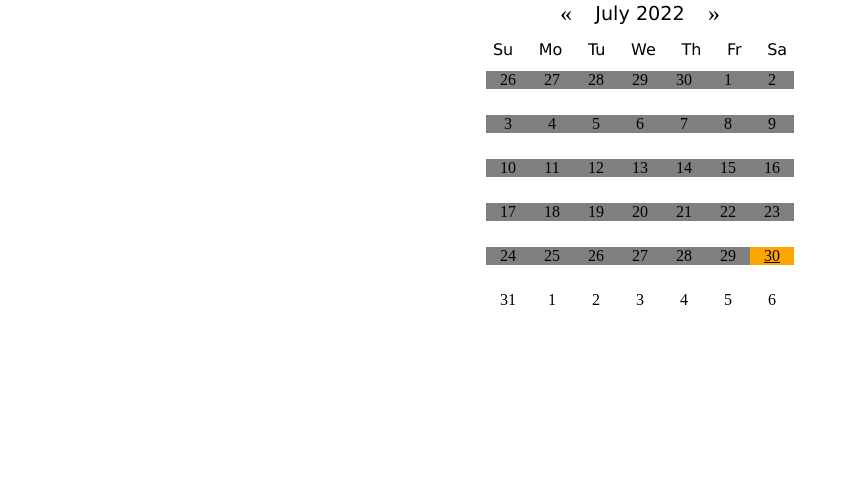
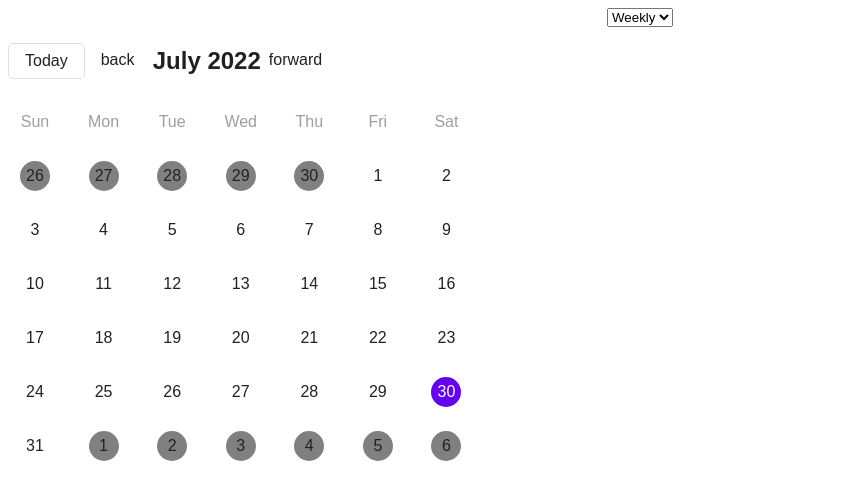
Before and after one commit to fdjokic/custom-calendar-date-fns, a React (Create React App) app: page / in a window 1280 px wide. Shown: the top 500 px of the page, without its empty margins (0-849 px from the left). Built offline with nearby package versions, Linux system fonts and the light colour scheme.

Commit message:
feat: initial commit

```diff
--- a/package.json
+++ b/package.json
@@ -6,6 +6,7 @@
     "@testing-library/jest-dom": "^5.16.4",
     "@testing-library/react": "^13.3.0",
     "@testing-library/user-event": "^13.5.0",
+    "date-fns": "^2.29.3",
     "moment": "^2.29.4",
     "react": "^18.2.0",
     "react-dom": "^18.2.0",
--- a/src/App.css
+++ b/src/App.css
@@ -1,38 +1,84 @@
 .App {
+  font-family: sans-serif;
   text-align: center;
+  color: #212121;
+}
+section {
+  width: 30rem;
+}
+.changeMonth {
+  margin: 0px 20px;
 }
 
-.App-logo {
-  height: 40vmin;
-  pointer-events: none;
+.header {
+  display: flex;
+  align-items: center;
+  width: 20rem;
 }
 
-@media (prefers-reduced-motion: no-preference) {
-  .App-logo {
-    animation: App-logo-spin infinite 20s linear;
-  }
+.currentMonth {
+  margin-left: 24px;
+  font-size: 24px;
 }
 
-.App-header {
-  background-color: #282c34;
-  min-height: 100vh;
-  display: flex;
-  flex-direction: column;
-  align-items: center;
-  justify-content: center;
-  font-size: calc(10px + 2vmin);
-  color: white;
+.weekContainer {
+  display: grid;
+  grid-template-columns: repeat(7, 1fr);
 }
 
-.App-link {
-  color: #61dafb;
+.day {
+  margin: 12px;
+  height: 30px;
+  width: 30px;
+  cursor: pointer;
+  display: flex;
+  justify-content: center;
+  align-items: center;
+  border-radius: 50%;
 }
 
-@keyframes App-logo-spin {
-  from {
-    transform: rotate(0deg);
-  }
-  to {
-    transform: rotate(360deg);
-  }
+.weekNames {
+  color: #9e9e9e;
+  cursor: default;
 }
+
+.inactiveDay {
+  color: #9e9e9e;
+}
+.today {
+  background: #efefee;
+  border-radius: 50%;
+}
+
+.selectedDay {
+  color: white;
+  background: #6600f0;
+  border-radius: 50%;
+}
+
+.navIcon {
+  width: 20px;
+  height: 20px;
+  padding: 8px;
+  cursor: pointer;
+}
+
+.navIcon:hover {
+  border-radius: 50%;
+  background: #efefee;
+}
+
+.todayButton {
+  border: 1px solid #e0e0e0;
+  border-radius: 5px;
+  padding: 8px 16px;
+  cursor: pointer;
+  margin-right: 8px;
+}
+
+.todayButton:hover {
+  background: #efefef;
+}
+.before {
+  background-color: gray;
+}
--- a/src/App.js
+++ b/src/App.js
@@ -1,11 +1,18 @@
-import logo from './logo.svg';
-import './App.css';
-import Calendar from './Calendar/Calendar';
+import "./App.css";
+import { useState } from "react";
+import Calendy from "./Calendy";
 
 function App() {
+  const [value, setValue] = useState(new Date());
+  const [type, setType] = useState("daily");
+  console.log(type);
   return (
     <div className="App">
-     <Calendar/>
+      <select onChange={(e) => setType(e.target.value)}>
+        <option value="weekly">Weekly</option>
+        <option value="daily">Daily</option>
+      </select>
+      <Calendy type={type} selectedDate={value} setSelectedDate={setValue} />
     </div>
   );
 }
--- a/src/Calendar/Calendar.js
+++ /dev/null
@@ -1,99 +0,0 @@
-import React, { useState, useEffect } from "react";
-import moment from "moment";
-import "../index.css";
-
-const Calendar = () => {
-  const [calendar, setCalendar] = useState([]);
-  const [value, setValue] = useState(moment().utc());
-  const startDay = value.clone().startOf("month").startOf("week");
-  const endDay = value.clone().endOf("month").endOf("week");
-  const endYear = value
-    .clone()
-    .endOf("y")
-    .set({ hour: 0, minute: 0, second: 0, millisecond: 0 });
-
-  useEffect(() => {
-    const arr = [];
-    const day = startDay.clone().subtract(1, "day");
-
-    while (day.isBefore(endDay, "day")) {
-      arr.push(
-        Array(7)
-          .fill(0)
-          .map(() => day.add(1, "day").clone())
-      );
-    }
-    if (value._d.toString() === endYear._d.toString())
-      setValue(value.clone().startOf("y").add(1, "y"));
-
-    setCalendar(arr);
-  }, [value]);
-
-  const isSame = (day) => {
-    return value.isSame(day, "day");
-  };
-
-  const isToday = (day) => {
-    return day.isSame(new Date(), "day");
-  };
-
-  const isBefore = (day) => {
-    return day.isBefore(new Date(), "day");
-  };
-
-  const dayStyles = (day) => {
-    if (isSame(day)) return "selected";
-    if (isBefore(day)) return "before";
-    if (isToday(day)) return "today";
-
-    return "";
-  };
-  const currentMothYear = () => {
-    return value.format("MMMM") + " " + value.format("YYYY");
-  };
-  const prevMonth = () => {
-    return value.clone().subtract(1, "month");
-  };
-  const nextMonth = () => {
-    return value.clone().add(1, "month");
-  };
-  console.log(value, value.toISOString());
-
-  return (
-    <div className="calendar">
-      <div className="header">
-        <div className="arrow" onClick={() => setValue(prevMonth)}>
-          {String.fromCharCode(171)}
-        </div>
-        <p>{currentMothYear()}</p>
-        <div className="arrow" onClick={() => setValue(nextMonth)}>
-          {String.fromCharCode(187)}
-        </div>
-      </div>
-      <div className="days">
-        {value._locale._weekdaysMin.map((day, idx) => (
-          <div key={idx} className="name-day">
-            {day}
-          </div>
-        ))}
-      </div>
-      {calendar.map((week, idx) => (
-        <div key={idx}>
-          {
-            <div>
-              {week.map((day, idx) => (
-                <div key={idx} className="day" onClick={() => setValue(day)}>
-                  <div className={dayStyles(day)}>
-                    {day.format("D").toString()}
-                  </div>
-                </div>
-              ))}
-            </div>
-          }
-        </div>
-      ))}
-    </div>
-  );
-};
-
-export default Calendar;
--- /dev/null
+++ b/src/Calendy.js
@@ -0,0 +1,149 @@
+import React, { useState } from "react";
+import "./App.css";
+import {
+  format,
+  startOfWeek,
+  addDays,
+  startOfMonth,
+  endOfMonth,
+  endOfWeek,
+  isSameDay,
+  subMonths,
+  addMonths,
+  isBefore,
+  isAfter,
+} from "date-fns";
+import { convertDateToISO } from "./helper";
+
+// import { AiOutlineLeft, AiOutlineRight } from "react-icons/ai";
+
+const Calendy = ({ type, selectedDate, setSelectedDate }) => {
+  const [activeDate, setActiveDate] = useState(new Date());
+  const [dispatchValue, setDispatchValue] = useState();
+
+  const getHeader = () => {
+    return (
+      <div class="header">
+        <div
+          className="todayButton"
+          onClick={() => {
+            setSelectedDate(new Date());
+            setActiveDate(new Date());
+          }}
+        >
+          Today
+        </div>
+        <span
+          className="navIcon"
+          onClick={() => setActiveDate(subMonths(activeDate, 1))}
+        >
+          back
+        </span>
+        <h2 className="currentMonth">{format(activeDate, "MMMM yyyy")}</h2>
+
+        <span
+          className="navIcon"
+          onClick={() => setActiveDate(addMonths(activeDate, 1))}
+        >
+          forward
+        </span>
+      </div>
+    );
+  };
+
+  const getWeekDaysNames = () => {
+    const weekStartDate = startOfWeek(activeDate);
+    const weekDays = [];
+    for (let day = 0; day < 7; day++) {
+      weekDays.push(
+        <div className="day weekNames">
+          {format(addDays(weekStartDate, day), "E")}
+        </div>
+      );
+    }
+    return <div className="weekContainer">{weekDays}</div>;
+  };
+
+  const getDayStyles = (currentDate) => {
+    const today = new Date();
+
+    if (type === "weekly") {
+      const startDate = startOfWeek(selectedDate);
+      const endDate = endOfWeek(selectedDate);
+      if (currentDate <= endDate && currentDate >= startDate) {
+        return "day selectedDay";
+      }
+    }
+    if (isBefore(currentDate, startOfMonth(today))) return "day before";
+    if (isSameDay(currentDate, selectedDate)) return "day selectedDay";
+    if (isAfter(currentDate, endOfMonth(today))) return "day before";
+    return "day ";
+  };
+
+  const handleChange = (date) => {
+    setSelectedDate(date);
+
+    if (type === "weekly") {
+      const startDate = startOfWeek(selectedDate);
+      const endDate = endOfWeek(selectedDate);
+
+      setDispatchValue({
+        from: convertDateToISO(startDate),
+        to: convertDateToISO(endDate),
+      });
+      return;
+    }
+    setDispatchValue(convertDateToISO(date));
+  };
+
+  console.log(dispatchValue);
+  const generateDatesForCurrentWeek = (date, selectedDate, activeDate) => {
+    let currentDate = date;
+
+    const week = [];
+    for (let day = 0; day < 7; day++) {
+      const cloneDate = currentDate;
+      week.push(
+        <div
+          className={getDayStyles(currentDate, selectedDate)}
+          onClick={() => {
+            handleChange(cloneDate);
+          }}
+        >
+          {format(currentDate, "d")}
+        </div>
+      );
+      currentDate = addDays(currentDate, 1);
+    }
+    return <>{week}</>;
+  };
+  const getDates = () => {
+    const startOfTheSelectedMonth = startOfMonth(activeDate);
+    const endOfTheSelectedMonth = endOfMonth(activeDate);
+    const startDate = startOfWeek(startOfTheSelectedMonth);
+    const endDate = endOfWeek(endOfTheSelectedMonth);
+
+    let currentDate = startDate;
+
+    const allWeeks = [];
+
+    while (currentDate <= endDate) {
+      allWeeks.push(
+        generateDatesForCurrentWeek(currentDate, selectedDate, activeDate)
+      );
+      currentDate = addDays(currentDate, 7);
+    }
+
+    return <div className="weekContainer">{allWeeks}</div>;
+  };
+
+  return (
+    <section>
+      {getHeader()}
+      {getWeekDaysNames()}
+      {getDates()}
+    </section>
+  );
+};
+
+export default Calendy;
--- /dev/null
+++ b/src/helper.js
@@ -0,0 +1,5 @@
+export const convertDateToISO = (date) => {
+  return new Date(date.getTime() - date.getTimezoneOffset() * 60000)
+    .toISOString()
+    .split("T")[0];
+};
--- a/src/index.css
+++ /dev/null
@@ -1,75 +0,0 @@
-* {
-  margin: 0;
-  padding: 0;
-  user-select: none;
-
-}
-
-.calendar{
-  width: 40rem;
-  display: flex;
-  margin: 0 auto;
-  flex-direction: column;
-  justify-content: center;
-  align-items: center;
-
-}
-
-.day {
-  position:relative;
-  width: calc(100%/7);
-  height: 44px;
-  display: inline-block;
-  background-color: white;
-  padding: 0;
-  width: 44px;
-  margin: 0;
-  box-sizing: border-box;
-  z-index: 1;
-  text-align: center;
-
-}
-.days{
-  width: 40rem;
-  position:relative;
-  display: flex;
-  width: calc(100%/7);
-  height: 44px;
-  gap: 1.6rem;
-  align-items: center;
-  justify-content: center;
-
-}
-.name-day{
-  width: 44px;
-  font-family: Verdana, Geneva, Tahoma, sans-serif;
-
-}
-.selected{
-  text-decoration: underline;
-  background-color: orange;
-
-}
-.before {
-  background-color: gray;
-
-}
-.today{
-  background-color: red;
-
-}
-.header{
-  display: flex;
-  justify-content: space-between;
-  width: 10rem;
-  align-items: center;
-
-}
-.header p {
-  font-size: 1.2rem;
-  font-family: Verdana, Geneva, Tahoma, sans-serif;
-}
-.arrow {
-  font-size: 1.5rem;
-  cursor: pointer;
-}
```
Also changed, not shown: src/index.js (+5 -6 lines), 1 other file (tests, documents, lock files or other folders).
